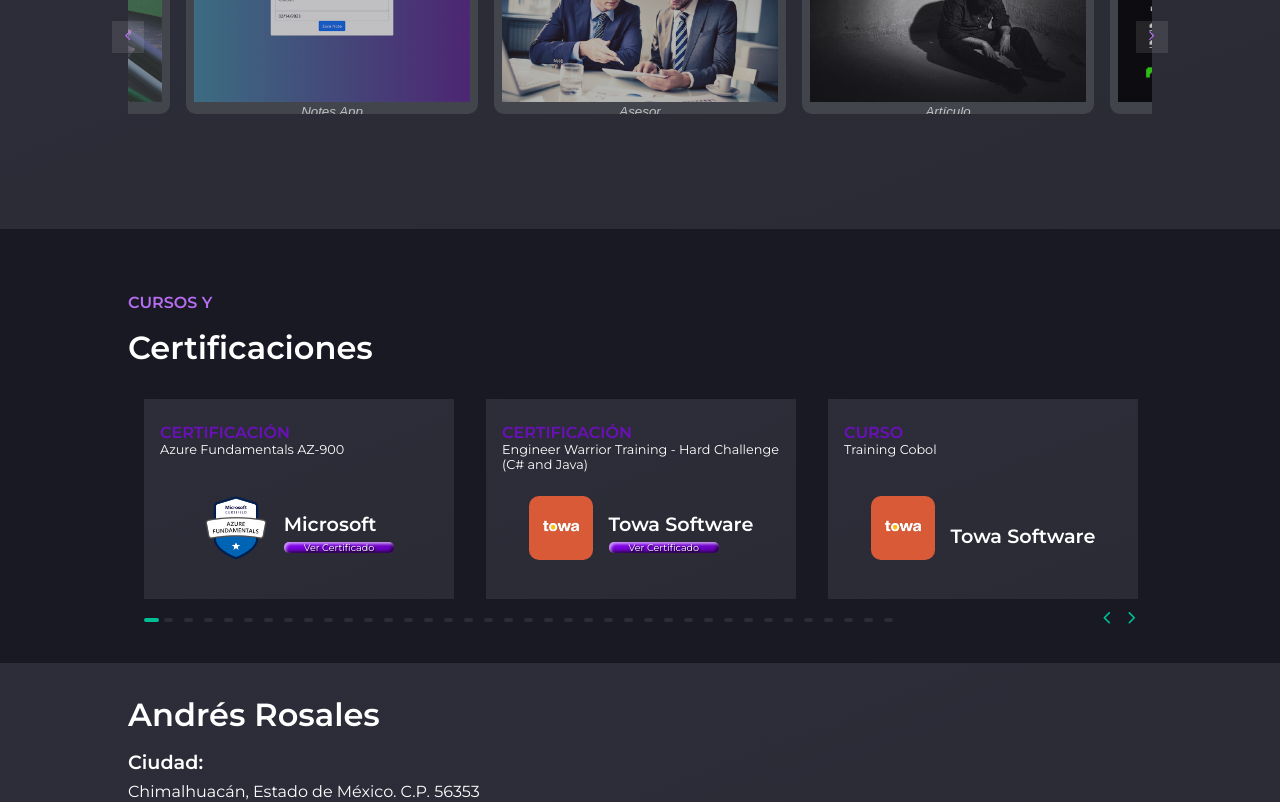
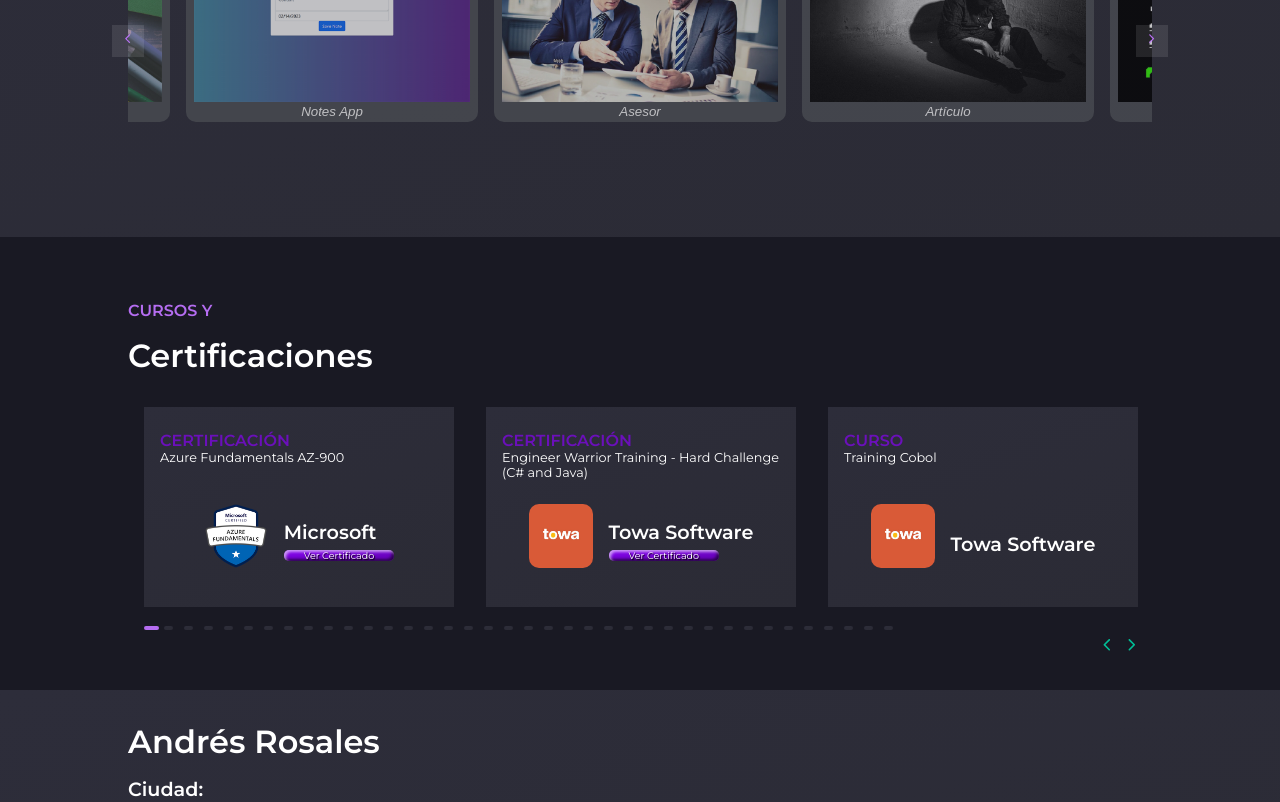
Before and after one commit to AndresRP645/arp-portfolio, a React (Create React App) app: page / in a window 1280 px wide. Shown: the part 1562-2364 px from the top of the page. Built offline with nearby package versions, Linux system fonts and the light colour scheme; the HTML template or start-up script is replaced by a standard one.

Commit message:
cambios esteticos

```diff
--- a/src/components/Courses/Courses.jsx
+++ b/src/components/Courses/Courses.jsx
@@ -19,6 +19,7 @@ const Courses = () => {
         <Slider ref={arrowRef} {...settings}>
           {clientDisc}
         </Slider>
+        <br />
         <Buttons>
           <button onClick={() => arrowRef.current.slickPrev()}>
             <IoIosArrowBack />
@@ -84,7 +85,7 @@ const Container = styled.div`
   }
 
   .slick-dots li.slick-active button {
-    background: #01be96;
+    background: #c073ffef;
     width: 15px;
   }
 
--- a/src/components/Projects/Project.jsx
+++ b/src/components/Projects/Project.jsx
@@ -25,7 +25,7 @@ const Project = (props) => {
 export default Project;
 
 const Container = styled.div`
-  height: 11rem;
+  height: 11.5rem;
   background-color: #4e5156;
   margin: 0 0.5rem;
   padding: 0.5rem;
```
